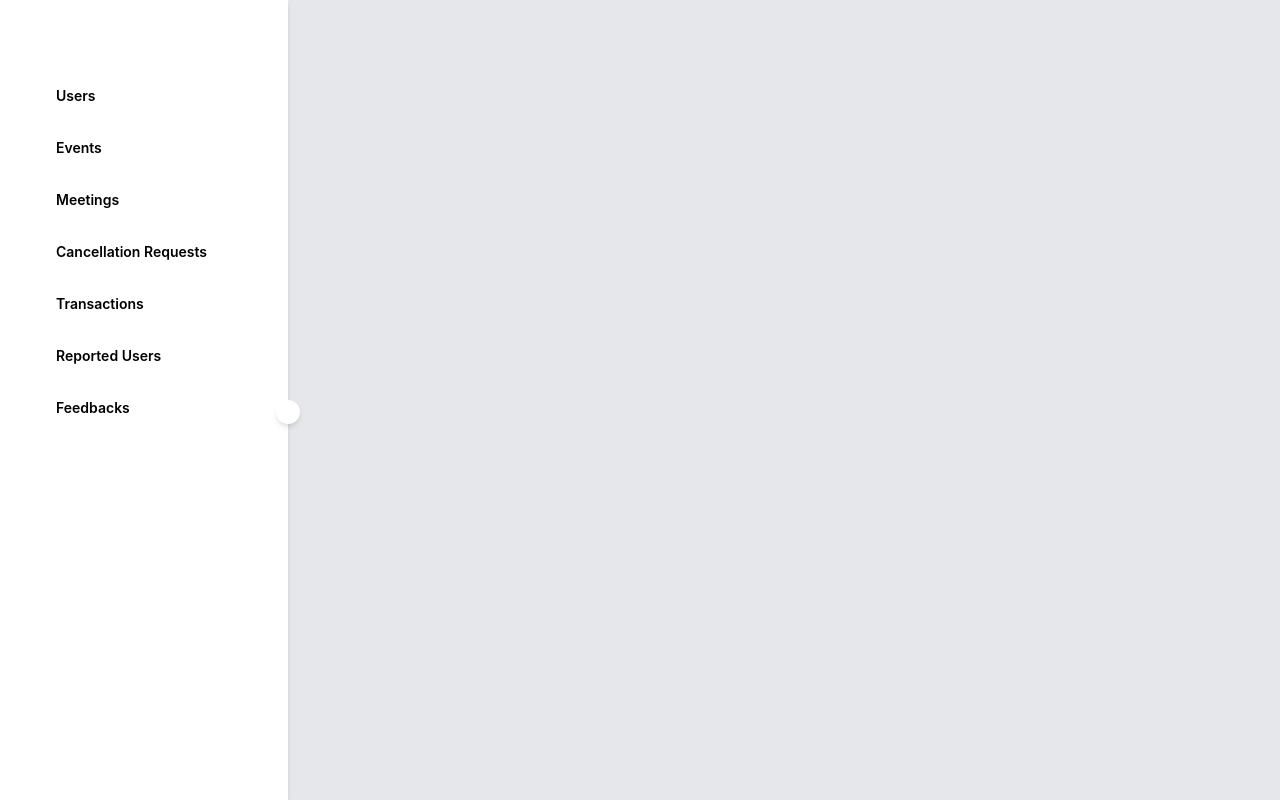
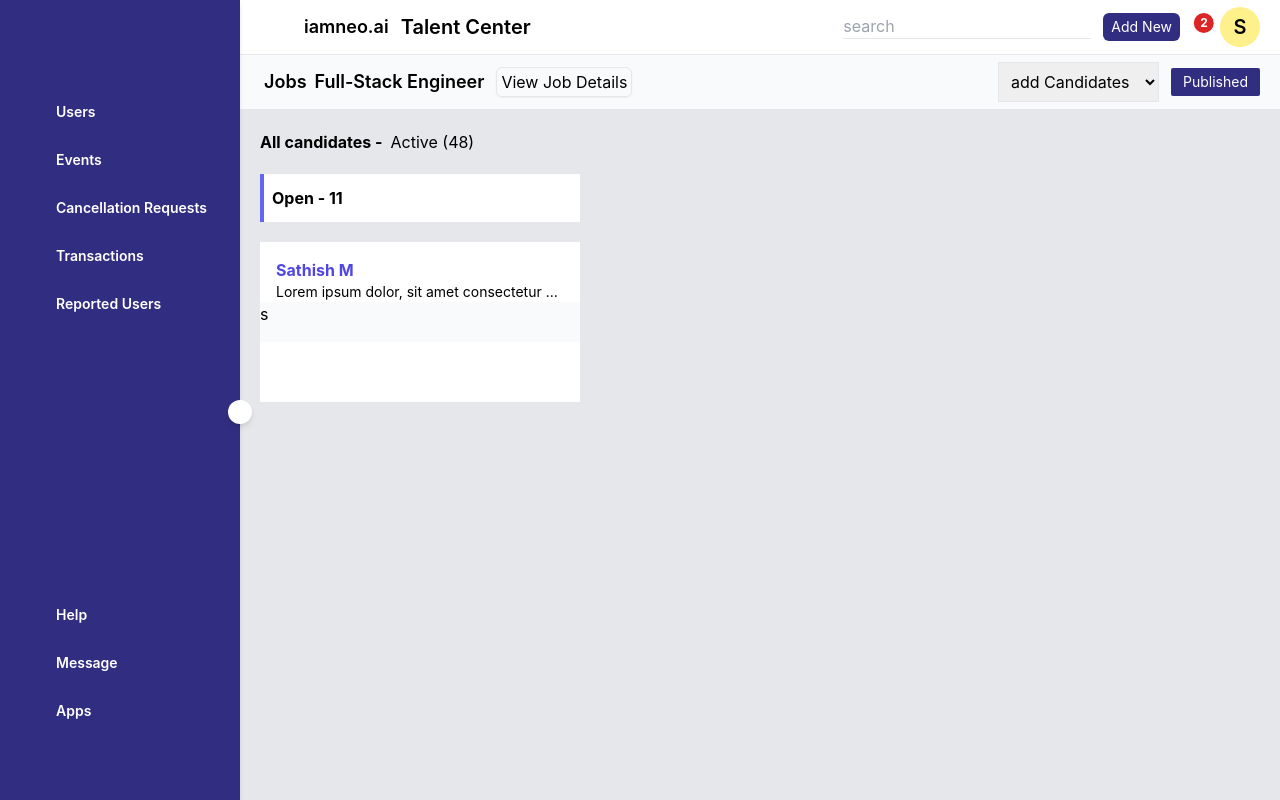
Before and after one commit to Sathizh/Drag_and_Drop, a React (Create React App) app: page / in a window 1280 px wide. Built offline with nearby package versions, Linux system fonts and the light colour scheme.

Commit message:
sidebar update with dashboard

```diff
--- a/package.json
+++ b/package.json
@@ -7,6 +7,7 @@
     "@testing-library/react": "^13.2.0",
     "@testing-library/user-event": "^13.5.0",
     "react": "^18.1.0",
+    "react-beautiful-dnd": "^13.1.0",
     "react-dom": "^18.1.0",
     "react-router-dom": "^6.3.0",
     "react-scripts": "5.0.1",
--- a/src/App.js
+++ b/src/App.js
@@ -3,18 +3,18 @@ import {
   BrowserRouter,
   Route,
   Routes,
-  useParams
 } from "react-router-dom";
 import Sidebar from './components/sidebar';
+import Dashboard from './components/Dashboard';
 
 function Routings() {
   return (
   <>
   <BrowserRouter>
         <Routes>
-          <Route path="/" element={<Sidebar />} />
-          <Route path="/about" element={<About />} />
-          <Route path="/topics" element={<Topics />} />
+          <Route path="/" element={<Sidebar />} >
+              <Route path="" element={<Dashboard />} />
+          </Route>
         </Routes>
       </BrowserRouter>
       </>
@@ -27,26 +27,5 @@ function App() {
     </div>
   );
 }
-function Home() {
-  return <h2>Home</h2>;
-}
-
-function About() {
-  return <h2>About</h2>;
-}
-
-function Topics() {
-
-  return (
-    <div>
-      <h2>Topics</h2>
-    </div>
-  );
-}
-
-function Topic() {
-  let { topicId } = useParams();
-  return <h3>Requested topic ID: {topicId}</h3>;
-}
 
 export default App;
--- /dev/null
+++ b/src/components/Dashboard.jsx
@@ -0,0 +1,61 @@
+import React from 'react'
+
+function Dashboard() {
+    return (
+        <div className='flex flex-col h-screen'>
+            <div className="h-16 w-full bg-white flex justify-between items-center px-5 border-b">
+                <div className='flex items-center gap-x-3'>
+                    <ion-icon name="aperture-outline" class="h-8 w-8 hover:bg-gray-100/20 rounded-full p-2"></ion-icon>
+                    <div className='font-semibold text-lg'>iamneo.ai</div>
+                    <div className='font-semibold text-xl'>Talent Center</div>
+                </div>
+                <div className='flex items-center gap-x-3 text-black'>
+                    <div className='gap-x-3 flex items-center'>
+                        <ion-icon name="search-outline"></ion-icon>
+                        <input type="search" name="Search" id="" placeholder='search' className='border-b focus:outline-none' />
+                    </div>
+                    <button className='p-1 px-2 bg-indigo-900 text-white capitalize rounded-md text-sm flex items-center'><ion-icon name="add-outline" ></ion-icon> Add New</button>
+                    <span class="relative inline-block">
+                        <ion-icon name="gift-outline"
+                            class="w-6 h-6  hover:bg-gray-100/20 rounded-full fill-current p-2">
+                        </ion-icon>
+                        <span class="absolute top-2 right-1 inline-flex  px-1.5 py-1 text-xs font-bold leading-none transform translate-x-1/2 -translate-y-1/2 text-white bg-red-600 rounded-full">2</span>
+                    </span>
+                    <div className="w-10 h-10 rounded-full bg-yellow-200 flex justify-center items-center font-semibold text-xl">S</div>
+                </div>
+            </div>
+            <div className="h-16 w-full bg-gray-50 flex border-b justify-between items-center px-5 shadow-sm">
+                <div className='flex items-center gap-x-1'>
+                    <ion-icon name="qr-code-outline"></ion-icon>
+                    <div className='font-semibold text-lg'>Jobs</div>
+                    <ion-icon name="chevron-forward-outline"></ion-icon>
+                    <div className='font-semibold text-lg'>Full-Stack Engineer</div>
+                    <div className="px-1 p-0.5 ml-2 shadow-sm border rounded-md">View Job Details</div>
+                </div>
+                <div className='flex items-center gap-x-3 text-black'>
+                    <div className='gap-x-3 flex items-center'>
+                        <select name="addCandidates" id="" className='border p-2 pr-3'>
+                            <option value="add Candidates">add Candidates</option>
+                            <option value="add Candidates">add Candidates</option>
+                            <option value="add Candidates">add Candidates</option>
+                            <option value="add Candidates">add Candidates</option>
+                        </select>
+                    </div>
+                    <button className='p-1 px-2 bg-indigo-900 text-white capitalize rounded-sm text-sm flex items-center gap-1'><ion-icon name="earth-outline" ></ion-icon> Published <ion-icon name="chevron-down-outline"></ion-icon></button>
+
+                </div>
+            </div>
+            <div className="w-full h-full bg-gray-200 p-5 shadow-md">
+                <div className="font-bold flex items-center gap-x-2">All candidates - <span className='font-normal'>Active (48) <ion-icon name="chevron-down-outline"></ion-icon></span></div>
+                <div className="w-80 h-12 my-5 bg-white border-l-4 pl-2  border-indigo-500 font-bold flex items-center">Open  - 11</div>
+                <div className="w-80 h-40 my-5 bg-white relative">
+                    <div className='text-indigo-600 px-4 pt-4 font-bold '>Sathish M</div>
+                    <div className='text-sm truncate px-4'>Lorem ipsum dolor, sit amet consectetur adipisicing elit.</div>
+                    <div className="w-full h-10 bg-gray-50 absolute b-0 l-0">s</div>
+                </div>
+            </div>
+        </div>
+    )
+}
+
+export default Dashboard
--- /dev/null
+++ b/src/components/TitleBar.jsx
@@ -0,0 +1,9 @@
+import React from 'react'
+
+function TitleBar() {
+  return (
+    <div>TitleBar</div>
+  )
+}
+
+export default TitleBar
--- a/src/components/sidebar.jsx
+++ b/src/components/sidebar.jsx
@@ -1,38 +1,44 @@
 import { useState } from "react";
 import { NavLink, Outlet } from "react-router-dom";
+import TitleBar from "./TitleBar";
+
 
 const Sidebar = () => {
 
     const [open, setOpen] = useState(true);
-    const Menus = [
-        { title: "users", icon: "person-circle-outline", url: "users" },
-        { title: "events", icon: "calendar-clear-outline", url: "events" },
-        { title: "meetings", icon: "videocam-outline", url: "meetings" },
-        { title: "Cancellation Requests ", icon: "ban-outline", url: "cancellationRequest" },
-        { title: "Transactions", icon: "swap-horizontal-outline", url: "transactions" },
-        { title: "Reported Users", icon: "people-circle-outline", url: "reportedUsers" },
-        { title: "Feedbacks ", icon: "pricetags-outline", url: "feedbacks" },
+    const TopMenus = [
+        { title: "users", icon: "speedometer-outline", url: "users" },
+        { title: "events", icon: "file-tray-full-outline", url: "events" },
+        { title: "Cancellation Requests ", icon: "bag-add-outline", url: "cancellationRequest" },
+        { title: "Transactions", icon: "people-outline", url: "transactions" },
+        { title: "Reported Users", icon: "settings-outline", url: "reportedUsers" },
+    ];
+    const BottomMenus = [
+        { title: "Help", icon: "help-circle-outline", url: "reportedUsers" },
+        { title: "Message", icon: "chatbox-ellipses-outline", url: "reportedUsers" },
+        { title: "Apps", icon: "apps-outline", url: "reportedUsers" },
     ];
     const style = {
-        navLink: `flex rounded-lg rounded-r-none p-2 py-3 cursor-pointer hover:text-black text-BeeMG-dark-gray text-sm items-center gap-x-4 hover:bg-gradient-to-r from-BeeMG-yellow/50 border-BeeMG-yellow font-semibold ${!open && 'justify-center'} `,
-        active: `flex rounded-lg rounded-r-none p-2 py-3 cursor-pointer hover:text-black text-BeeMG-dark-gray text-sm items-center gap-x-4 bg-gradient-to-r from-BeeMG-yellow/50 border-r-4 border-BeeMG-yellow text-black font-bold ${!open && 'justify-center'} `,
+        navLink: `flex rounded-lg p-2 py-3 cursor-pointer hover:text-black text-sm items-center gap-x-4 hover:bg-purple-500 border-purple-500 font-semibold ${!open && 'justify-center'} `,
+        active: `flex rounded-lg p-2 py-3 cursor-pointer hover:text-black text-sm items-center gap-x-4 bg-gradient-to-r from-BeeMG-yellow/50 border-r-4 border-BeeMG-yellow text-black font-bold ${!open && 'justify-center'} `,
     }
 
     return (
         <div className="flex">
-            <div className={` ${open ? "lg:w-72 md:w-52" : "lg:w-20 md:w-16 w-16"} bg-white h-screen pt-6 relative duration-300 shadow-md `}>
-                <div className={`absolute cursor-pointer -right-3 inset-y-1/2 h-6 w-6  flex items-center justify-center bg-white hover:bg-BeeMG-yellow hover:text-black rounded-full  ${!open && "rotate-180"} shadow-md`}
+            <div className={` ${open ? "lg:w-60 md:w-52" : "lg:w-20 md:w-16 w-16"} bg-indigo-900 text-white h-screen pt-6 relative duration-300 shadow-md `}>
+                <div className={`absolute cursor-pointer -right-3 inset-y-1/2 h-6 w-6  flex items-center justify-center bg-white text-black hover:bg-purple-500 hover:text-black rounded-full  ${!open && "rotate-180"} shadow-md`}
                     onClick={() => setOpen(!open)}>
                     <ion-icon name="chevron-back-outline"></ion-icon>
                 </div>
                 <div className="flex gap-x-4 items-center justify-center">
                     <div >
-                    <ion-icon name="aperture-outline" class="h-8 w-8  hover:bg-gray-100/20 rounded-full p-2">
+                    <ion-icon name="aperture-outline" class="h-8 w-8 hover:bg-gray-100/20 rounded-full p-2">
                 </ion-icon>
                     </div>
                 </div>
-                <ul className="pl-2 pt-6 flex flex-col gap-1  ">
-                    {Menus.map((Menu, index) => (
+                <div className="px-2 mt-10 h-5/6 flex flex-col justify-between gap-1  ">
+                    <div>
+                        {TopMenus.map((Menu, index) => (
                             <NavLink to={`/s/${Menu.url}`}
                                 key={index}
                                 className={(navData) => navData.isActive ? style.active : style.navLink}
@@ -45,9 +51,25 @@ const Sidebar = () => {
                                 </div>
                             </NavLink>
                         ))}
-                </ul>
                     </div>
-            <div className="flex-1 px-4 bg-gray-200">
+                    <div>
+                        {BottomMenus.map((Menu, index) => (
+                            <NavLink to={`/s/${Menu.url}`}
+                                key={index}
+                                className={(navData) => navData.isActive ? style.active : style.navLink}
+                            >
+                                <ion-icon name={Menu.icon} class="h-6 w-6"></ion-icon>
+                                <div className="flex flex-row flex-none gap-1">
+                                    <span className={`${!open && "hidden"} origin-left duration-200 capitalize truncate`}>
+                                        {Menu.title}
+                                    </span>
+                                </div>
+                            </NavLink>
+                        ))}
+                    </div>
+                </div>
+            </div>
+            <div className="flex-1 bg-gray-100">
                 <div className="w-full h-full">
                     <Outlet />
                 </div>
```
Also changed, not shown: 1 other file (tests, documents, lock files or other folders). Lines whose indentation alone changed are shown as unchanged.
